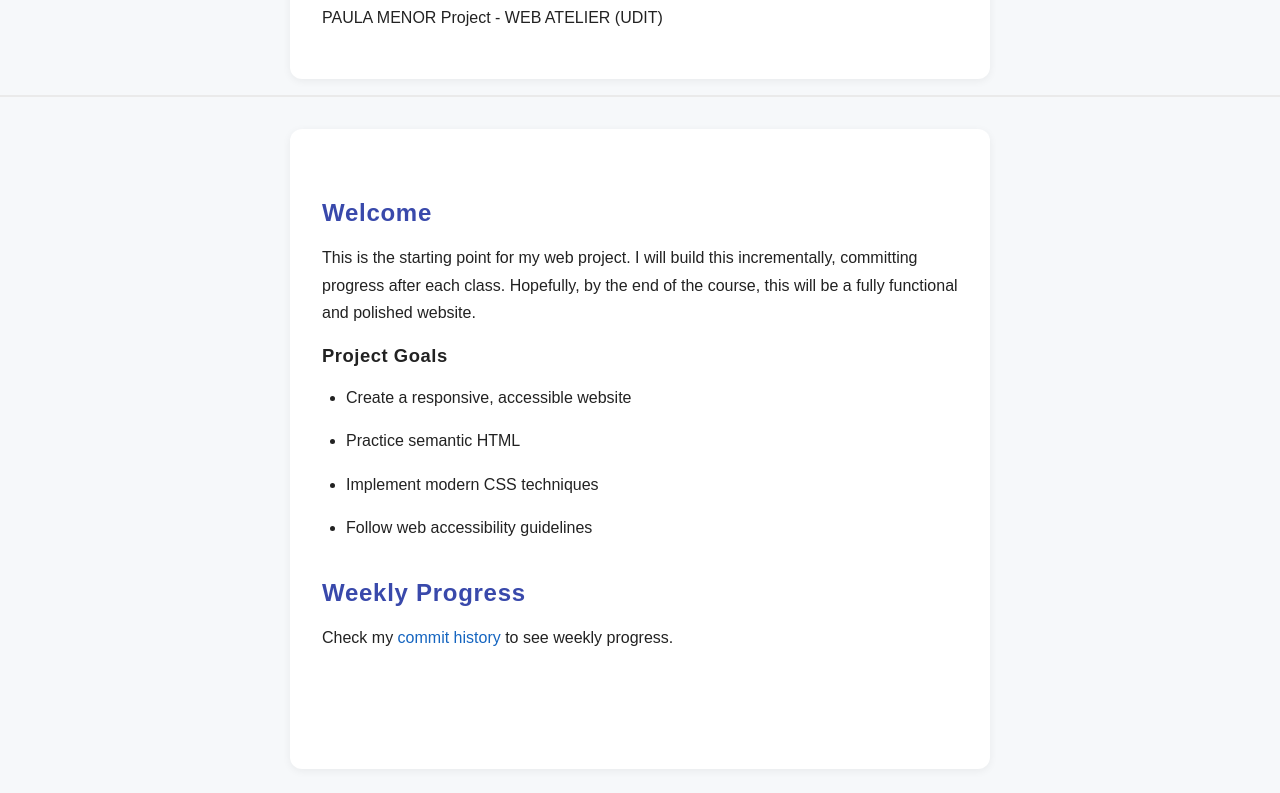
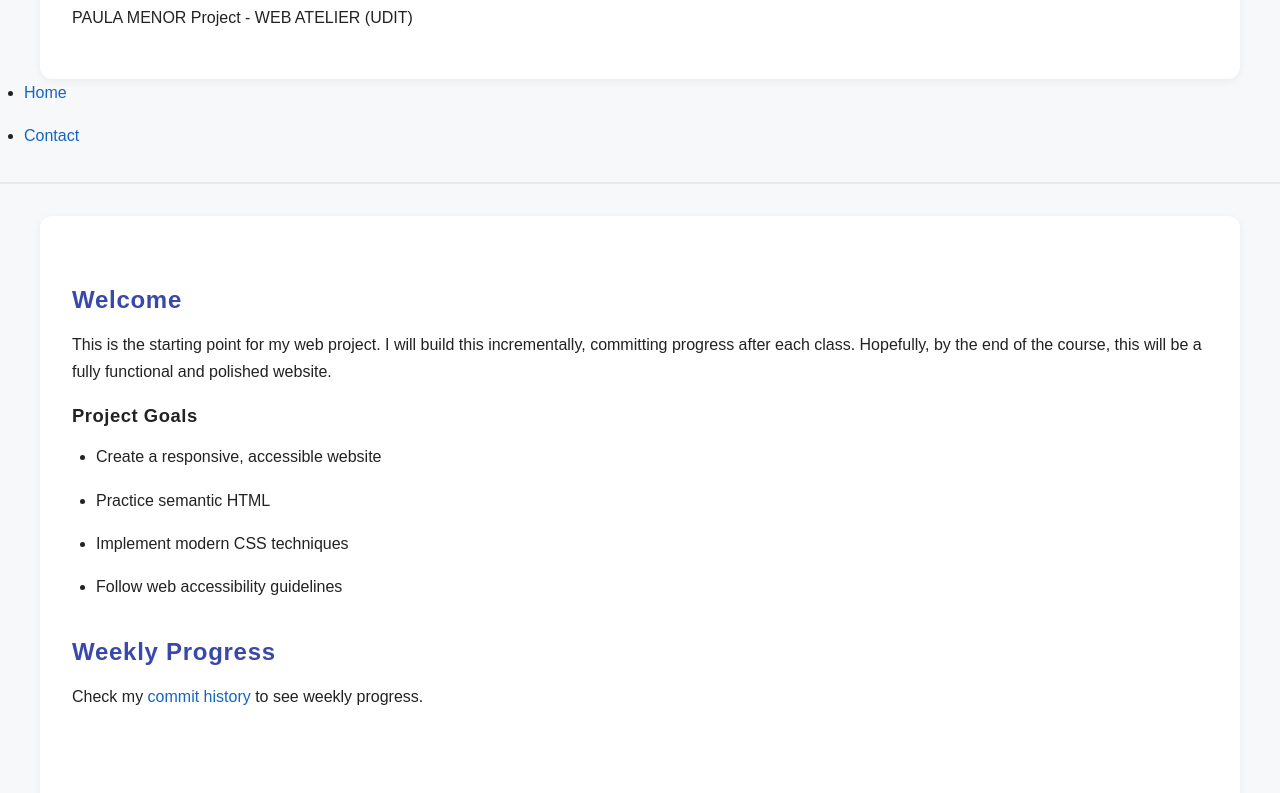
Before and after one commit to pmenorrios/ADVANCEDWEBDESIGN-UDIT, a website: page student-project-template/index.html in a window 1280 px wide. Shown: the part 96-889 px from the top of the page. Drawn offline with Linux system fonts and the light colour scheme.

Commit message:
index-sow-created

```diff
--- /dev/null
+++ b/student-project-template/assets/css/sow.css
@@ -0,0 +1,34 @@
+header {
+	background: #fff;
+	box-shadow: 0 2px 5px rgba(0, 0, 0, 0.1);
+}
+nav {
+	position: sticky;
+	top: 0;
+	z-index: 1000;
+}
+nav ul {
+	list-style: none;
+	margin: 0;
+	padding: 0;
+	display: flex;
+}
+nav ul li {
+	margin-right: 1rem;
+}
+nav ul li a {
+	text-decoration: none;
+	color: #333;
+}
+#site-awwwards {
+    background-color: #d77af3;
+}
+
+html {
+	scroll-behavior: smooth;
+}
+nav ul li a:hover,
+nav ul li a:focus {
+	color: #007acc;
+	outline: none;
+}
--- a/student-project-template/assets/css/style.css
+++ b/student-project-template/assets/css/style.css
@@ -57,7 +57,7 @@ li {
 
 /* Layout */
 .container {
-	max-width: 700px;
+	max-width: 1200px;
 	margin: 0 auto;
 	padding: 2em;
 	background: #fff;
@@ -133,6 +133,12 @@ a:hover, a:focus {
 	}
 }
 
+@media (min-width: 1400px) {
+	.container {
+		max-width: 1400px;
+	}
+}
+
 /* Accessibility */
 @media (prefers-reduced-motion: reduce) {
 	html {
--- a/student-project-template/index.html
+++ b/student-project-template/index.html
@@ -1,12 +1,18 @@
 <!DOCTYPE html>
 <html lang="en">
+
 <head>
 	<meta charset="UTF-8" />
 	<meta name="viewport" content="width=device-width, initial-scale=1.0" />
+	<meta name="my portfolio" content="A student web project for WEB ATELIER (UDIT) course" />
+	<meta name="description" content="Learn HTML and web development with best practices." />
+	<meta name="keywords" content="HTML, CSS, web development, SEO, accessibility" />
+	<meta name="author" content="Paula Menor" />
+	<meta name="robots" content="index, follow" />
 	<title>My Web Project - WEB ATELIER (UDIT)</title>
-		<meta name="description" content="A student web project for WEB ATELIER (UDIT) course" />
 	<link rel="stylesheet" href="assets/css/style.css" />
 </head>
+
 <body>
 	<a href="#main" class="skip-link">Skip to main content</a>
 
@@ -15,13 +21,20 @@
 			<h1>My Web Project</h1>
 			<p>PAULA MENOR Project - WEB ATELIER (UDIT)</p>
 		</div>
+		<nav>
+			<ul>
+				<li><a href="#">Home</a></li>
+				<li><a href="#">Contact</a></li>
+			</ul>
+		</nav>
 	</header>
 
 	<main id="main" class="container">
 		<section>
 			<h2>Welcome</h2>
 			<p>
-					This is the starting point for my web project. I will build this incrementally, committing progress after each
+				This is the starting point for my web project. I will build this incrementally, committing progress
+				after each
 				class. Hopefully, by the end of the course, this will be a fully functional and polished website.
 			</p>
 
@@ -57,4 +70,5 @@
 
 	<script src="assets/js/main.js"></script>
 </body>
+
 </html>
```
Also changed, not shown: student-project-template/sow/index.html (added, +46 -0 lines), student-project-template/README-es.md (deleted), student-project-template/README.md, student-project-template/assets/css/index.css (added). Lines whose indentation alone changed are shown as unchanged.
